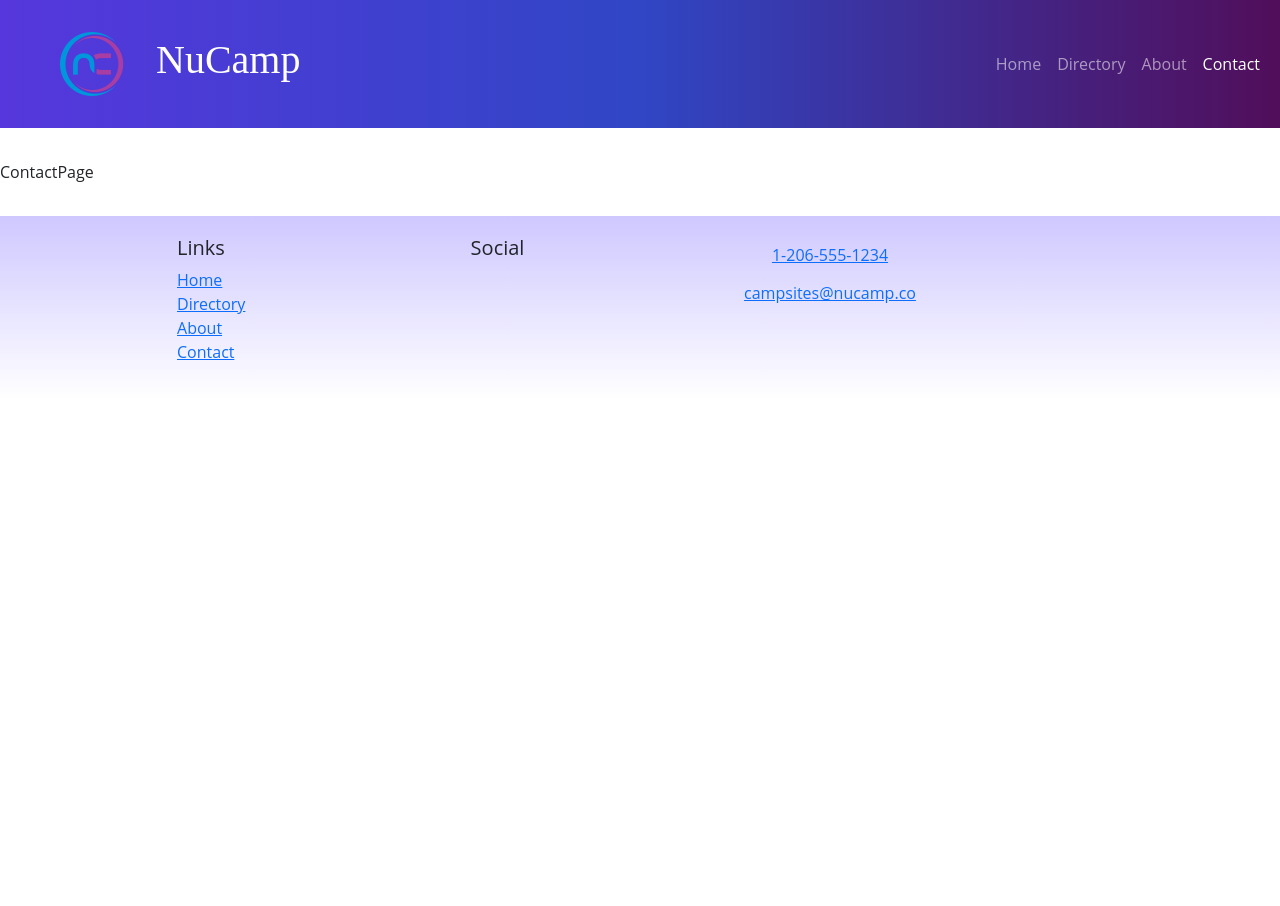
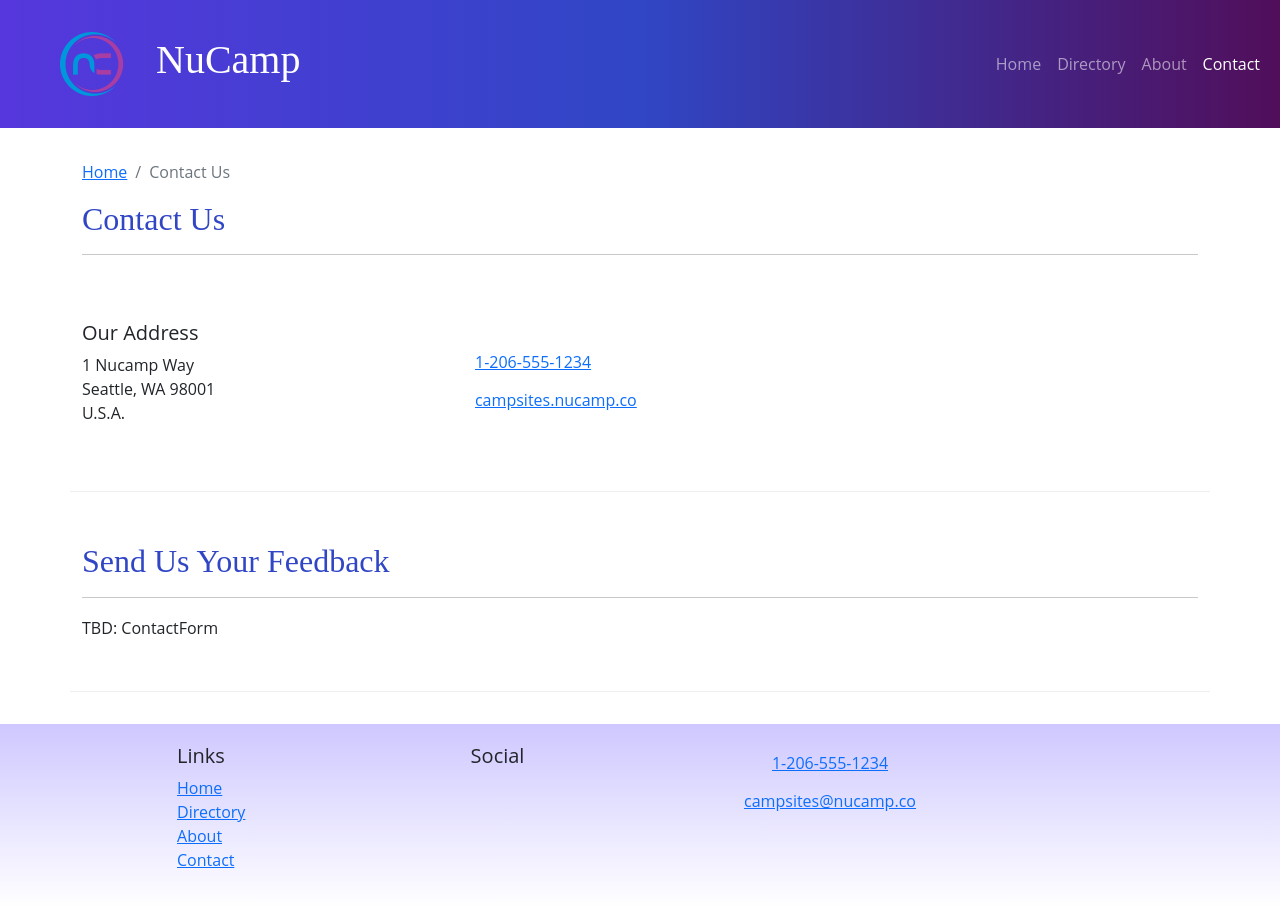
Before and after one commit to NathanSchnell/NucampsiteReactApp, a React (Create React App) app: page /contact in a window 1280 px wide. Before the commit the page ends 800 px from the top, so only its background shows below. Built offline with nearby package versions, Linux system fonts and the light colour scheme; the HTML template or start-up script is replaced by a standard one.

Commit message:
Contact Page

```diff
--- a/src/pages/ContactPage.js
+++ b/src/pages/ContactPage.js
@@ -1,5 +1,39 @@
+import { Container, Col, Row } from "reactstrap";
+import SubHeader from "../components/SubHeader";
+
 const ContactPage = () => {
-    return <div>ContactPage</div>;
+    return (
+        <Container>
+            <SubHeader current='Contact Us'/>
+
+            <Row className="row-content align-items-center">
+                <Col sm='4'>
+                    <h5>Our Address</h5>
+                    <address>
+                        1 Nucamp Way
+                        <br />
+                        Seattle, WA 98001
+                        <br />
+                        U.S.A.
+                    </address>
+                </Col>
+                <Col>
+                    <a role="button" className="btn btn-link" href="tel:+12065551234"><i className="fa fa-phone" /> 1-206-555-1234</a>
+                    <br />
+                    <a role="button" className="btn btn-link" href="mailto:fakeemail@fakeemail.com"><i className="fa fa-envelope-o" />campsites.nucamp.co</a>
+                </Col>
+            </Row>
+            <Row className="row-content">
+                <Col xs='12'>
+                    <h2>Send Us Your Feedback</h2>
+                    <hr />
+                </Col>
+                <Col md='10'>
+                    TBD: ContactForm
+                </Col>
+            </Row>
+        </Container>
+    );
 };
 
 export default ContactPage;
```
